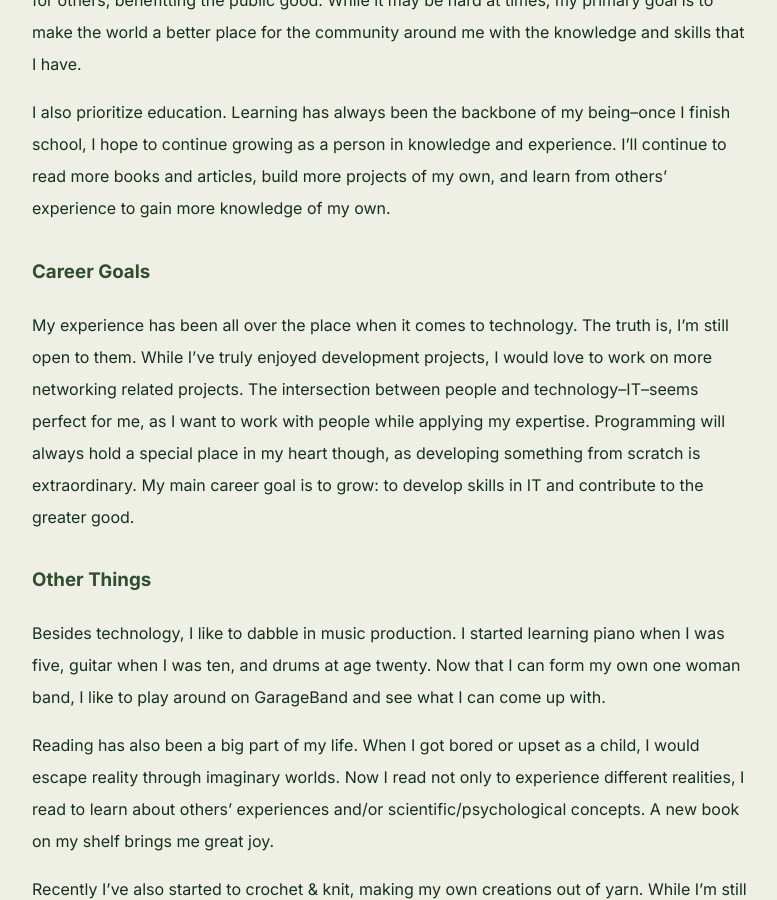
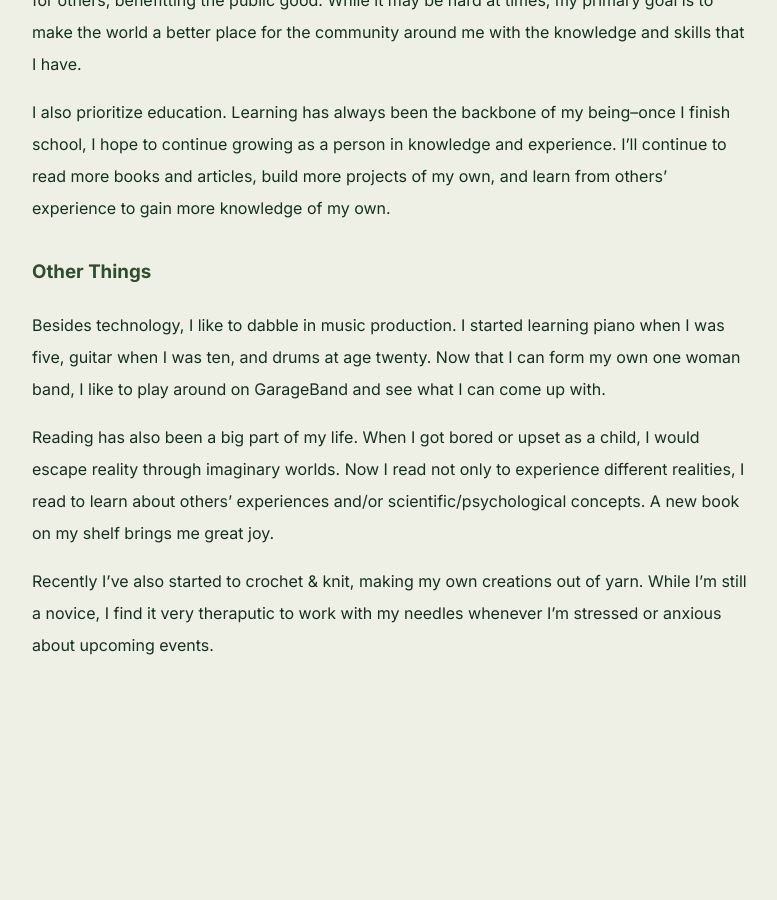
Before and after one commit to ivy-phngyn/portfolio, a Jekyll site: the page built from about.md, in a window 1280 px wide and 900 px high, scrolled down 1247 px. Shown: the whole window, without its empty margins (248-1025 px from the left). Built offline with Jekyll 4.4.1, drawn with Linux system fonts in a browser that asks for light colours; after the commit the page ends 1988 px from its top, so only the background shows below that.

Commit message:
fixed about

```diff
--- a/_config.yml
+++ b/_config.yml
@@ -1,6 +1,6 @@
 title: Ivy Nguyen
 author: Ivy Nguyen
-description: Hi there! I am currently a student at the University of Pennsylvania studying Computer Information Systems (CS). I am looking to hone my skills and knowledge in the tech industry. I am open to work in IT and software development. Thank you for visiting my page!
+description: Hi there! I am currently a student at the University of Pennsylvania studying Computer Information Systems (CS). I am looking to hone my skills and knowledge in the tech industry. I am open to work opportunities in IT and software development. Thank you for visiting my page!
 url: ivyng.dev
 
 plugins:
--- a/about.md
+++ b/about.md
@@ -17,9 +17,6 @@ At the end of the day, I want to work for people. I feel most accomplished when
 
 I also prioritize education. Learning has always been the backbone of my being--once I finish school, I hope to continue growing as a person in knowledge and experience. I'll continue to read more books and articles, build more projects of my own, and learn from others' experience to gain more knowledge of my own.
 
-### Career Goals
-My experience has been all over the place when it comes to technology. The truth is, I'm still open to them. While I've truly enjoyed development projects, I would love to work on more networking related projects. The intersection between people and technology--IT--seems perfect for me, as I want to work with people while applying my expertise. Programming will always hold a special place in my heart though, as developing something from scratch is extraordinary. My main career goal is to grow: to develop skills in IT and contribute to the greater good.
-
 ### Other Things
 Besides technology, I like to dabble in music production. I started learning piano when I was five, guitar when I was ten, and drums at age twenty. Now that I can form my own one woman band, I like to play around on GarageBand and see what I can come up with.
 
```
